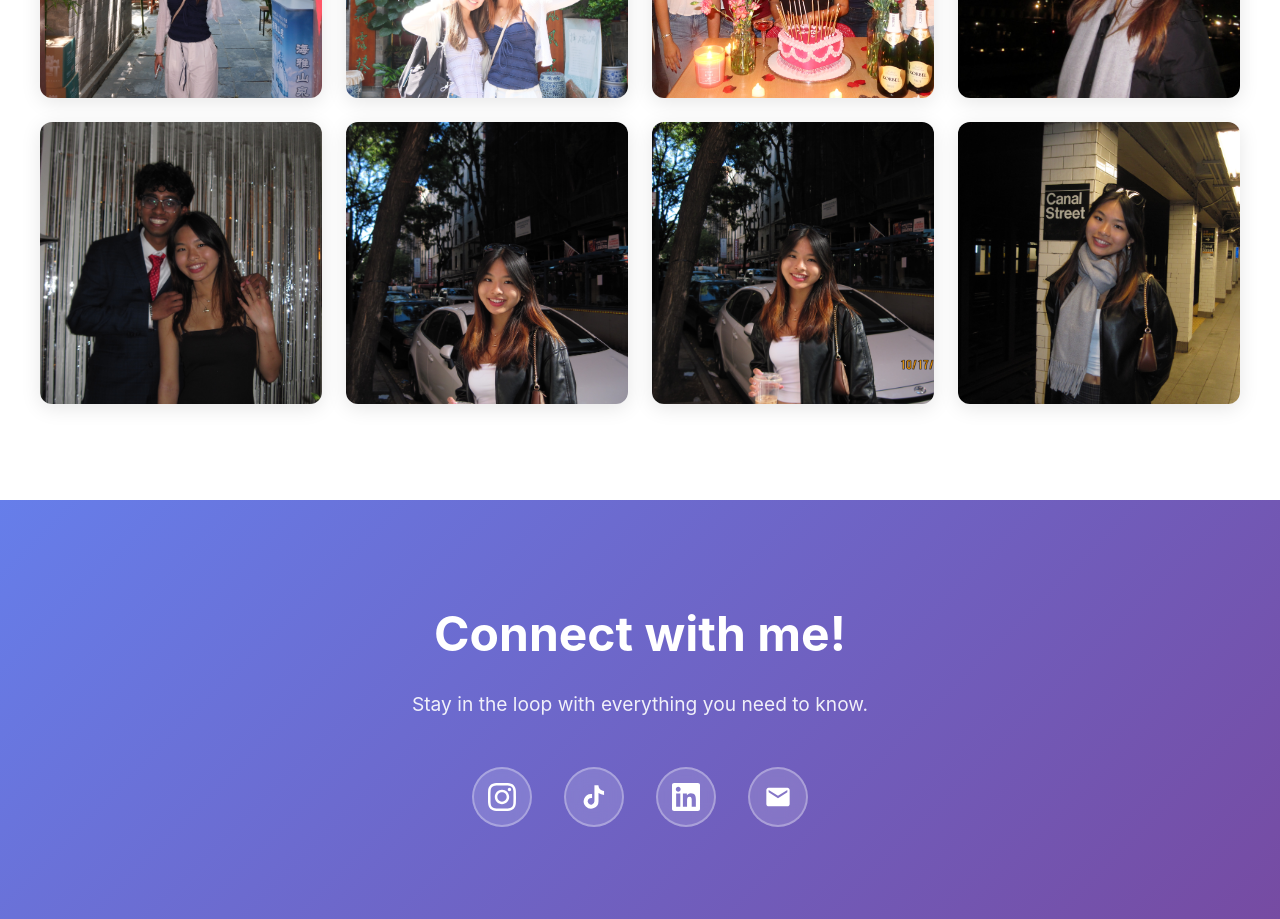
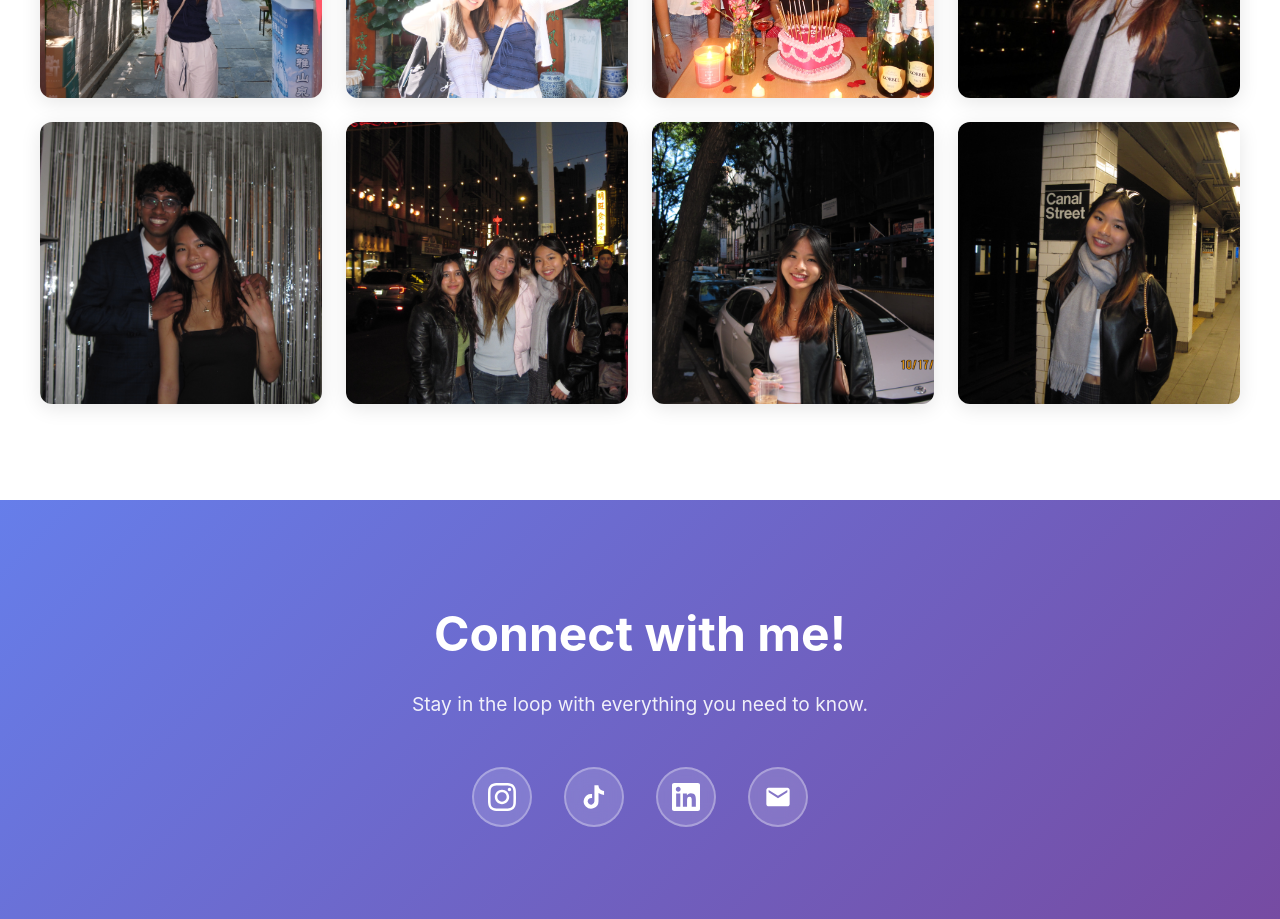
Before and after one commit to nicolette88888888-art/Nicolette-Portfolio, a Next.js app: page / in a window 1280 px wide. Shown: the part 3000-3919 px from the top of the page. Built offline with nearby package versions, Linux system fonts and the light colour scheme.

Commit message:
fix: swap gallery image 6 with IMG_7841.JPG

```diff
--- a/app/page.tsx
+++ b/app/page.tsx
@@ -10,7 +10,7 @@ const AVAILABLE_IMAGES = [
   '/images/IMG_1359.JPG',
   '/images/IMG_6987.JPG',
   '/images/IMG_7771.JPG',
-  '/images/IMG_7813.JPG',
+  '/images/IMG_7841.JPG',
   '/images/IMG_7814.JPG',
   '/images/IMG_7847.JPG',
 ]
```
